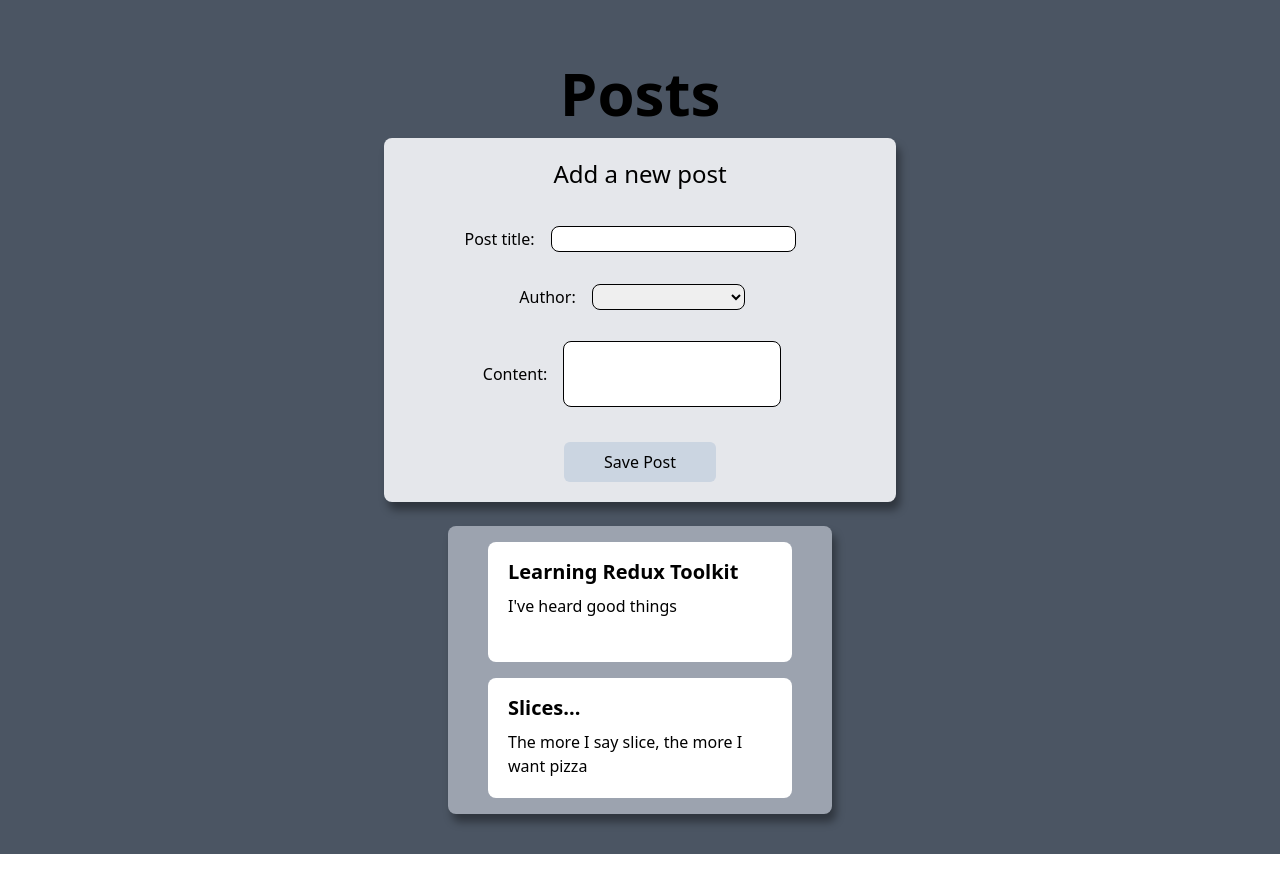
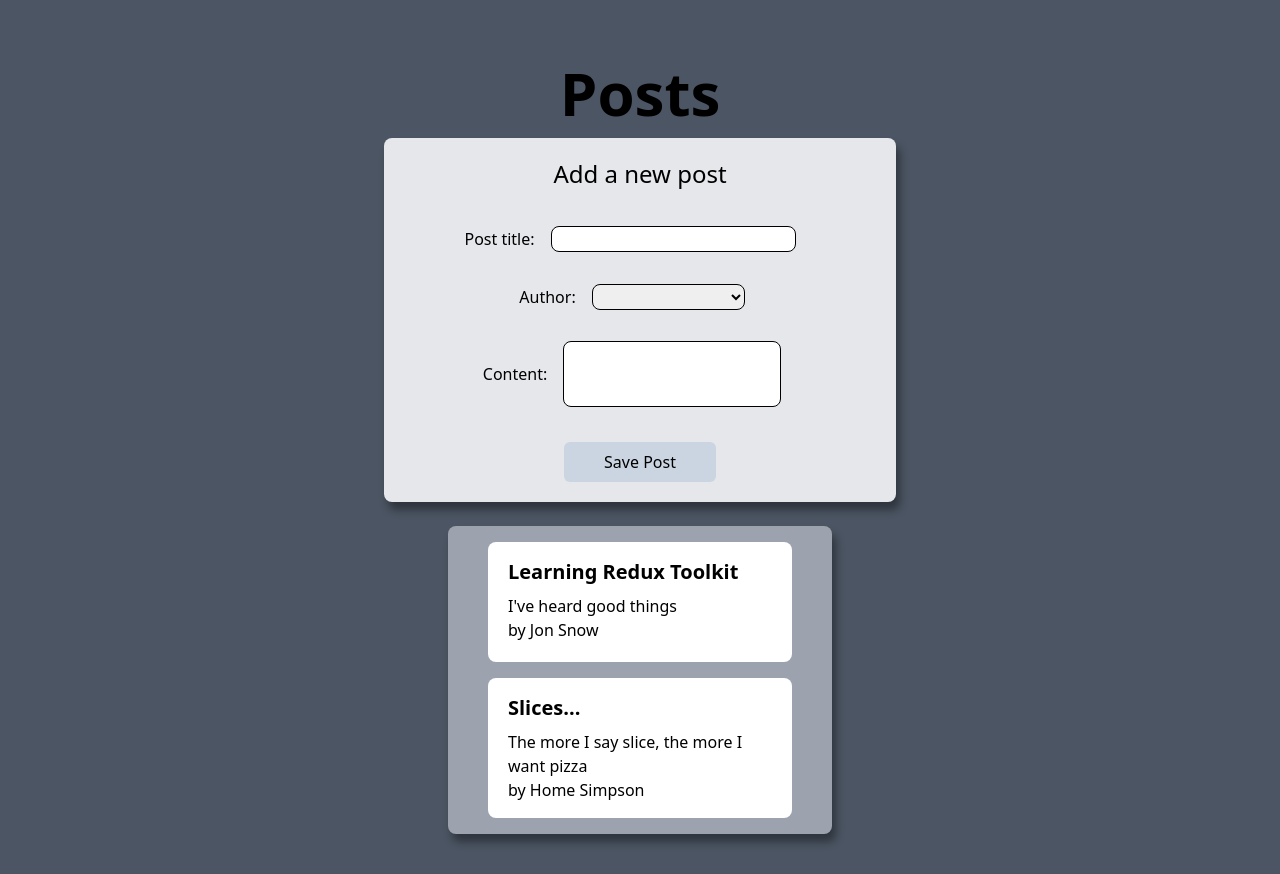
Before and after one commit to andresbueno043/redux-dashboard, a React (Vite) app: page / in a window 1280 px wide. Built offline with nearby package versions, Linux system fonts and the light colour scheme.

Commit message:
Post Author component

```diff
--- a/src/components/Post.tsx
+++ b/src/components/Post.tsx
@@ -1,13 +1,15 @@
+import PostAuthor from '@/components/PostAuthor';
+
 type Props = {
-  title: string;
-  content: string;
+  post: Post;
 };
 
-function Post({ title, content }: Props) {
+function Post({ post }: Props) {
   return (
-    <article className="bg-white my-4 mx-10 rounded-lg px-5 min-h-[120px] pt-4">
-      <h3 className="text-xl font-bold">{title}</h3>
-      <p className="mt-2">{content.substring(0, 100)}</p>
+    <article className="bg-white my-4 mx-10 rounded-lg px-5 min-h-[120px] py-4">
+      <h3 className="text-xl font-bold">{post.title}</h3>
+      <p className="mt-2">{post.content.substring(0, 100)}</p>
+      <PostAuthor userId={post.userId} />
     </article>
   );
 }
--- /dev/null
+++ b/src/components/PostAuthor.tsx
@@ -0,0 +1,16 @@
+import { useSelector } from 'react-redux';
+import { selectAllUsers } from '@/reducers/userSlice';
+
+type Props = {
+  userId: string;
+};
+
+function PostAuthor({ userId }: Props) {
+  const users = useSelector(selectAllUsers);
+
+  const author = users.find((user) => user.id === userId);
+
+  return <span> by {author ? author.name : 'Unknown author'}</span>;
+}
+
+export default PostAuthor;
--- a/src/components/PostsList.tsx
+++ b/src/components/PostsList.tsx
@@ -1,4 +1,5 @@
 import { useSelector } from 'react-redux';
+
 import { RootState } from '@/app/store';
 import Post from '@/components/Post';
 import { selectAllPosts } from '@/reducers/postSlice';
@@ -7,7 +8,7 @@
   const posts = useSelector(selectAllPosts);
 
   const renderedPosts = posts.map((post: Post) => (
-    <Post key={post.id} title={post.title} content={post.content} />
+    <Post key={post.id} post={post} />
   ));
 
   return (
```
